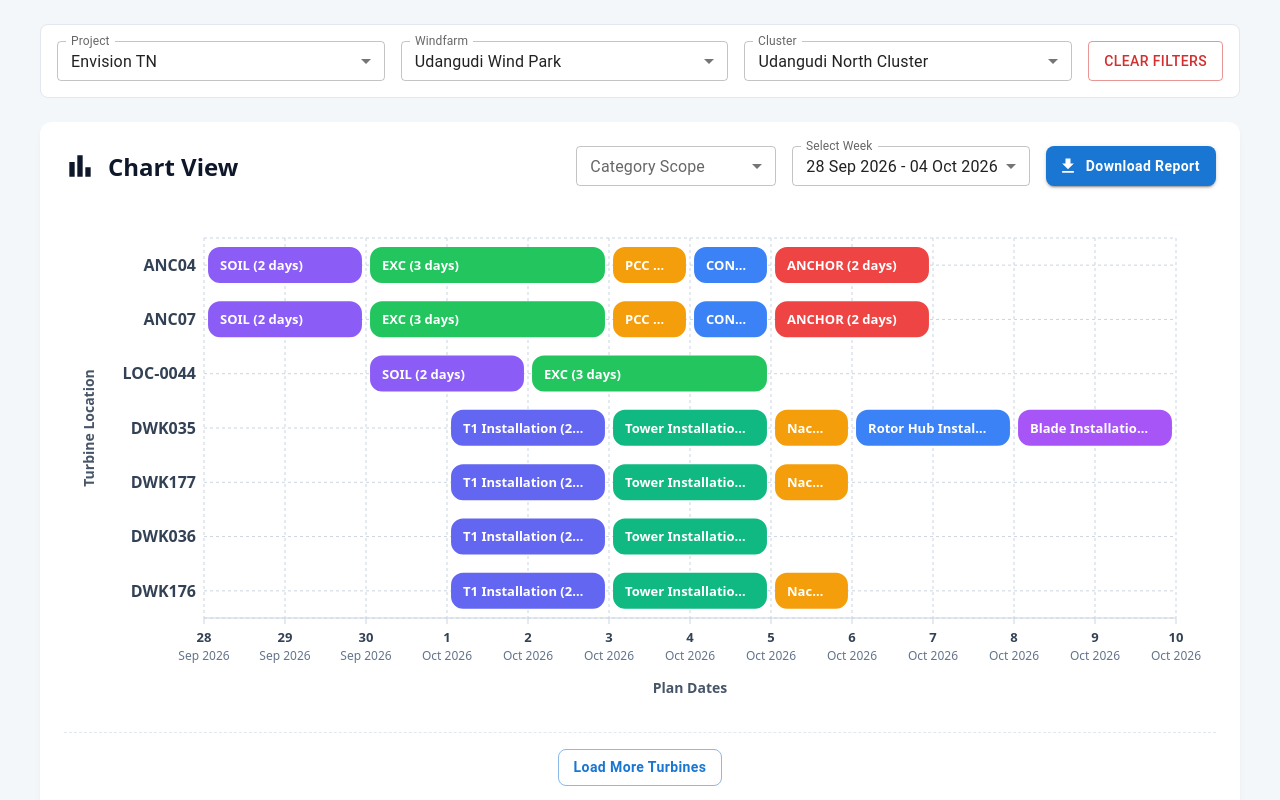
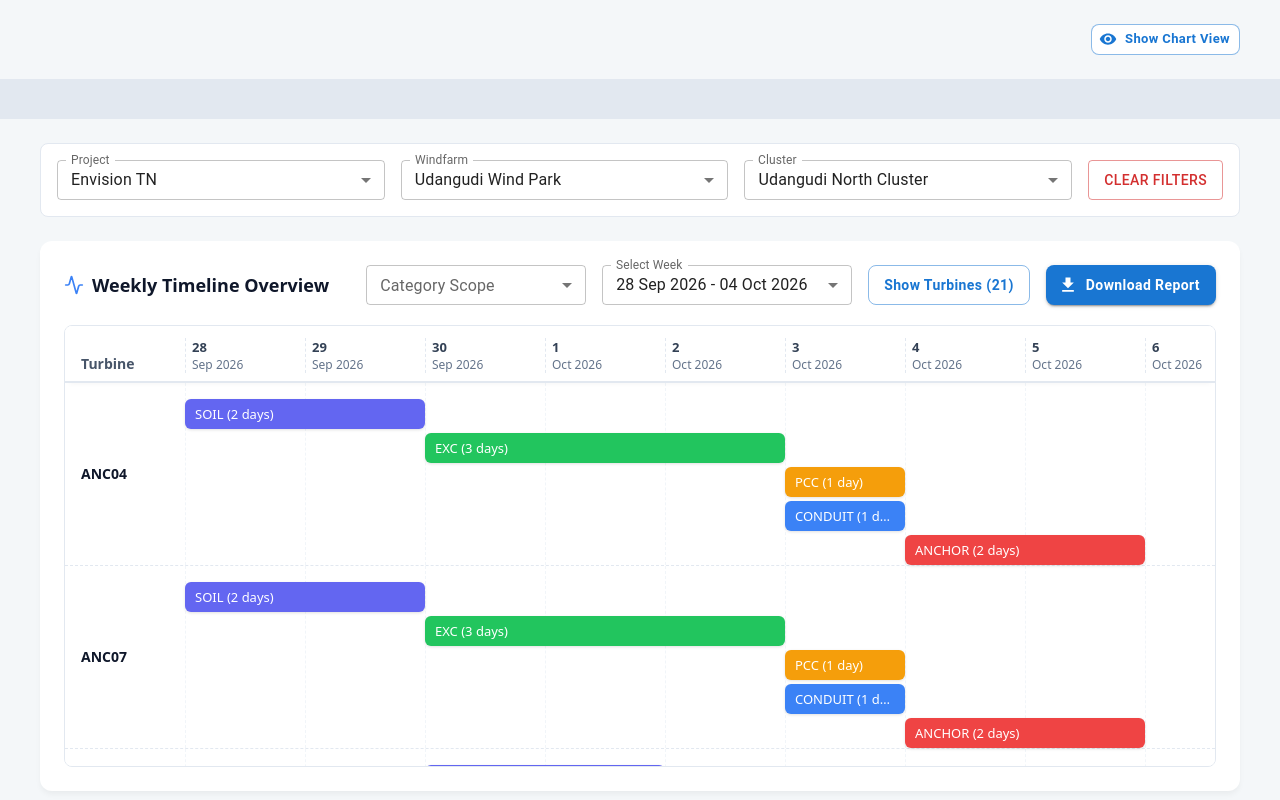
Before and after one commit to keyurr26/React-WTG-Monitoring-UI, a React (Vite) app in the folder Monitoring UI/: page / in a window 1280 px wide. Shown: the top 800 px of the page. Built offline with nearby package versions, Linux system fonts and the light colour scheme.

Commit message:
Remove Graph UI

```diff
--- a/Monitoring UI/index.html
+++ b/Monitoring UI/index.html
@@ -2,7 +2,7 @@
 <html lang="en">
   <head>
     <meta charset="UTF-8" />
-    <link rel="icon" type="image/svg+xml" href="/favicon.svg" />
+    <link rel="icon" type="image/png" href="/src/assets/UGES_logo1.png" />
     <meta name="viewport" content="width=device-width, initial-scale=1.0" />
     <title>Admin UI</title>
   </head>
--- a/Monitoring UI/src/pages/WeeklyActivityChart.jsx
+++ b/Monitoring UI/src/pages/WeeklyActivityChart.jsx
@@ -16,6 +16,8 @@
 import CalendarMonthIcon from '@mui/icons-material/CalendarMonth';
 import BarChartIcon from '@mui/icons-material/BarChart';
 import DownloadIcon from '@mui/icons-material/Download';
+import VisibilityIcon from '@mui/icons-material/Visibility';
+import VisibilityOffIcon from '@mui/icons-material/VisibilityOff';
 import '../styles/WeeklyActivityChart.css';
 
 const activityColors = {
@@ -38,6 +40,7 @@
 };
 
 const WeeklyActivityChart = () => {
+  const [isVisible, setIsVisible] = useState(false);
   const [selectedWeekId, setSelectedWeekId] = useState(weeksData[0].week_id);
   const [categoryFilter, setCategoryFilter] = useState('');
   const [chartWidth, setChartWidth] = useState(1000);
@@ -192,8 +195,23 @@
     <Box sx={{ p: { xs: 2, md: 3 }, bgcolor: '#f4f7f9', fontFamily: 'system-ui, -apple-system, sans-serif' }}>
       <Box sx={{ maxWidth: '1200px', mx: 'auto' }}>
 
-        <Box sx={{ mb: 3 }}>
-          <Paper elevation={0} sx={{ p: 2, mb: 3, border: '1px solid #e2e8f0', borderRadius: 2 }}>
+        <Box sx={{ display: 'flex', justifyContent: 'flex-end', mb: isVisible ? 2 : 0 }}>
+          <Button
+            size="small"
+            variant="outlined"
+            color="primary"
+            startIcon={isVisible ? <VisibilityOffIcon /> : <VisibilityIcon />}
+            onClick={() => setIsVisible(!isVisible)}
+            sx={{ borderRadius: '8px', textTransform: 'none', fontWeight: 600, bgcolor: 'white', '&:hover': { bgcolor: '#f8fafc' } }}
+          >
+            {isVisible ? 'Hide Chart View' : 'Show Chart View'}
+          </Button>
+        </Box>
+
+        {isVisible && (
+          <Box sx={{ animation: 'fadeIn 0.3s ease-in-out' }}>
+            <Box sx={{ mb: 3 }}>
+              <Paper elevation={0} sx={{ p: 2, mb: 3, border: '1px solid #e2e8f0', borderRadius: 2 }}>
 
             <Box sx={{ display: 'flex', gap: 2, flexWrap: 'wrap', alignItems: 'center' }}>
               <FormControl size="small" sx={{ flex: 1, minWidth: 140 }}>
@@ -361,6 +379,8 @@
           )}
 
         </Paper>
+          </Box>
+        )}
       </Box>
     </Box>
   );
```
Also changed, not shown: Monitoring UI/src/assets/UGES_logo1.png (added), 6 other files (tests, documents, lock files or other folders).
